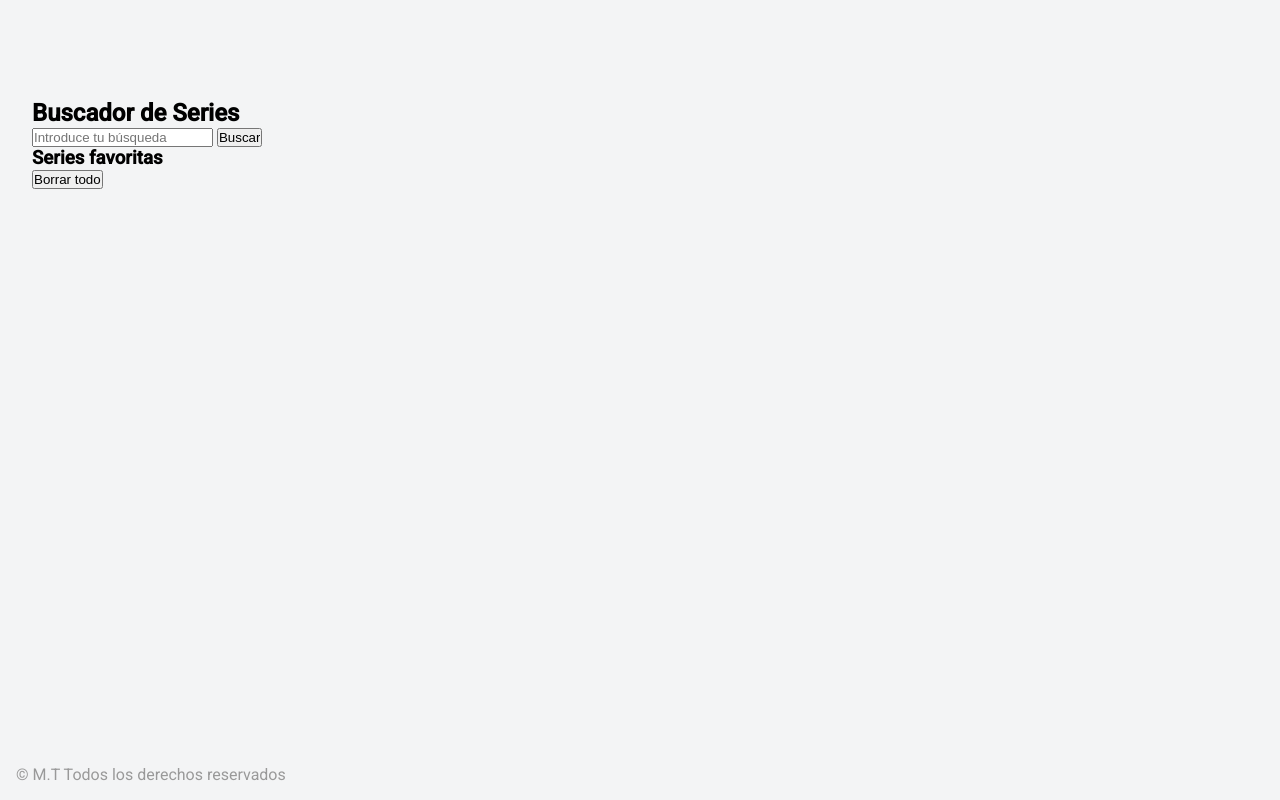
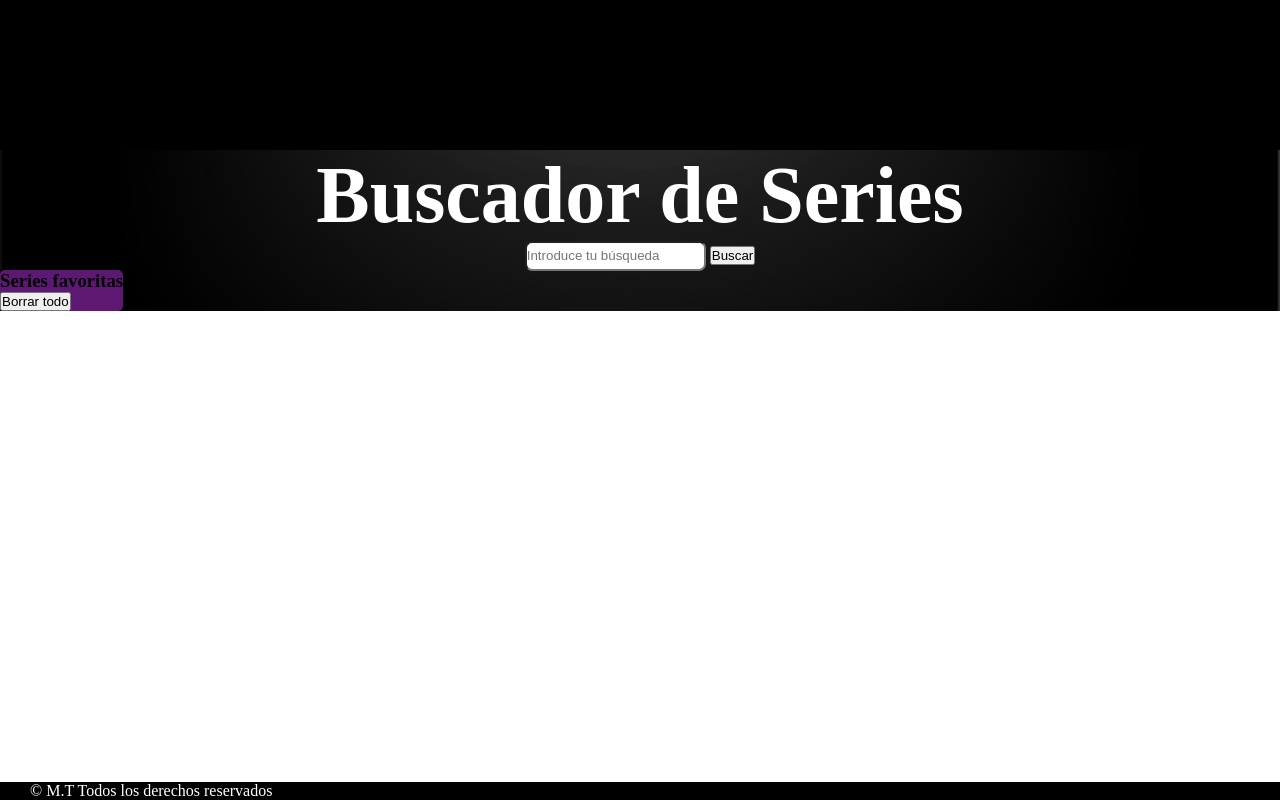
Before and after one commit to Adalab/modulo-2-evaluacion-final-tor3m, a website: page src/html/index.html in a window 1280 px wide. Drawn offline with nearby package versions, Linux system fonts and the light colour scheme; files that its build step writes are made by us from their sources; files whose address does not match are found by name.

Commit message:
Add structure for styles.scss

```diff
--- a/src/scss/layout/_footer.scss
+++ b/src/scss/layout/_footer.scss
@@ -1,8 +1,12 @@
 .page__footer {
+  background-color: black;
   position: fixed;
-  left: 0;
   bottom: 0;
-  width: 100vw;
-  padding: 1rem;
-  color: $color-secondary;
+  width: 100%;
 }
+
+.copyright {
+  text-align: center;
+  color: #fff;
+  margin: 30px 0 0 30px;
+}
--- a/src/scss/layout/_header.scss
+++ b/src/scss/layout/_header.scss
@@ -1,5 +1,22 @@
+* {
+  box-sizing: border-box;
+  margin: 0;
+}
+
+html, body {
+height: 100%;
+}
+
 .page__header {
+  background-color: rgb(0, 0, 0);
+}
+
+.logo {
   display: flex;
-  justify-content: space-evenly;
-  margin-bottom: 3rem;
+  justify-content: center;
+  align-items: center;
 }
+
+.image {
+  height: 150px;
+}
--- a/src/scss/layout/_main.scss
+++ b/src/scss/layout/_main.scss
@@ -1,6 +1,67 @@
-body {
-  padding: 2rem;
-  height: 100vh;
-  background-color: $color-bg;
-  font-family: $font-main;
+.page__main {
+  min-height: 100%;
+  width: 100%;
+  background-image: url("./img/fondo.jpg");
+  background-repeat: no-repeat;
+  background-size: cover;
+  background-position: center;
 }
+
+section {
+  height: 120px;
+  display: flex;
+  flex-direction: column;
+  justify-content: center;
+  align-items: center;
+}
+
+.title {
+  color: rgb(255, 255, 255);
+  font-size: 80px;
+}
+
+.enterYourSearch {
+  height: 30px;
+  border-radius: 7px;
+}
+
+.series__box {
+
+  display: flex;
+}
+
+.series__list,
+.series__favorites-list {
+  list-style-type: none;
+}
+
+.series__list {
+  display: flex;
+  flex-wrap: wrap;
+  cursor: pointer;
+  align-content: flex-start;
+}
+
+.series__list--item {
+  background-color: #d3cece;
+  width: 230px;
+  margin: 20px 20px 20px 20px;
+  padding: 7px 7px 7px 7px;
+  border-radius: 5px;
+  height: 370px;
+}
+
+.series__favorites-box {
+  height: 100%;
+  background-color: #5d1972;
+  backface-visibility: inherit;
+  border-radius: 5px;
+}
+
+.series__Favorites-List--item {
+  background-color: rgb(141, 88, 138);
+  width: 230px;
+  margin: 20px 20px 20px 20px;
+  padding: 7px 7px 7px 7px;
+  border-radius: 5px;
+}
```
Also changed, not shown: src/html/partials/main.html (+0 -1 lines).
